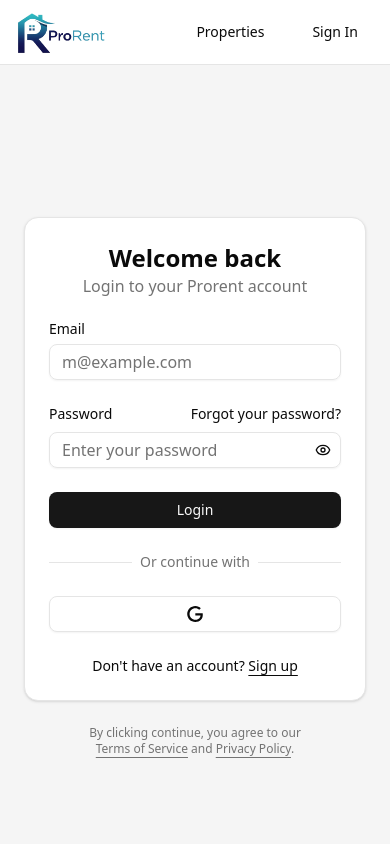
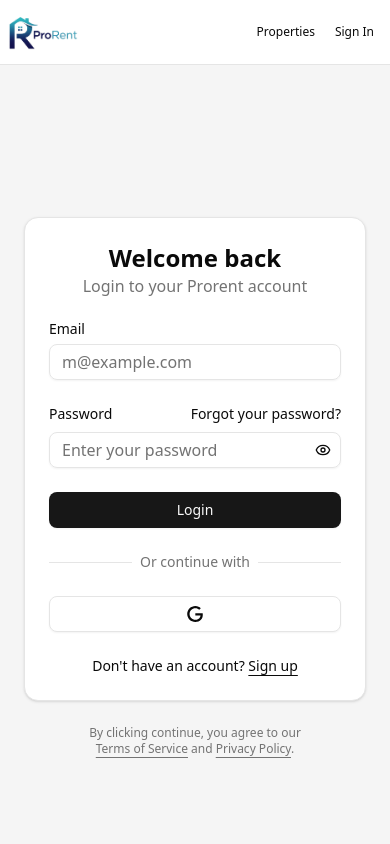
Before and after one commit to hanfriz/prorent_fe, a Next.js app: page /login in a window 390 px wide. Shown: the top 844 px of the page. Built offline with nearby package versions, Linux system fonts and the light colour scheme; no server answers.

Commit message:
feat: enhance UI components with improved styling and layout adjustments

```diff
--- a/src/app/globals.css
+++ b/src/app/globals.css
@@ -155,4 +155,13 @@
     line-clamp: 3;
     overflow: hidden;
   }
+
+  .scrollbar-hide {
+    -ms-overflow-style: none;
+    scrollbar-width: none;
+  }
+
+  .scrollbar-hide::-webkit-scrollbar {
+    display: none;
+  }
 }
--- a/src/components/header/Navigation.tsx
+++ b/src/components/header/Navigation.tsx
@@ -20,22 +20,28 @@ export default function Navigation() {
   };
   return (
     <nav className="border-b bg-white/80 backdrop-blur-sm sticky top-0 z-50">
-      <div className="max-w-7xl mx-auto px-4 sm:px-6 lg:px-8">
+      <div className="max-w-7xl mx-auto px-2 sm:px-4 lg:px-8">
         <div className="flex justify-between items-center h-16">
-          <div className="flex items-center">
+          <div className="flex items-center flex-shrink-0">
             <Image
               src="/prorent-logo-removebg-preview.png"
               alt="ProRent Logo"
-              width={90}
-              height={36}
-              className="mr-2 cursor-pointer"
+              width={70}
+              height={28}
+              className="sm:w-[90px] sm:h-[36px] cursor-pointer"
               onClick={() => router.push("/")}
             />
           </div>
-          <div className="flex items-center gap-4">
+          <div className="flex items-center gap-1 sm:gap-2 md:gap-4 overflow-x-auto scrollbar-hide">
             {/* Properties Link - Always visible */}
             <Link href="/properties">
-              <Button variant="ghost">Properties</Button>
+              <Button
+                variant="ghost"
+                size="sm"
+                className="px-2 sm:px-4 text-xs sm:text-sm whitespace-nowrap"
+              >
+                Properties
+              </Button>
             </Link>
 
             {isAuthenticated ? (
@@ -43,10 +49,22 @@ export default function Navigation() {
                 {user?.role === "OWNER" ? (
                   <>
                     <Link href="/dashboard">
-                      <Button variant="ghost">Dashboard</Button>
+                      <Button
+                        variant="ghost"
+                        size="sm"
+                        className="px-2 sm:px-4 text-xs sm:text-sm whitespace-nowrap"
+                      >
+                        Dashboard
+                      </Button>
                     </Link>
                     <Link href="/my-properties">
-                      <Button variant="ghost">My Properties</Button>
+                      <Button
+                        variant="ghost"
+                        size="sm"
+                        className="px-2 sm:px-4 text-xs sm:text-sm whitespace-nowrap"
+                      >
+                        <span>My </span>Properties
+                      </Button>
                     </Link>
                   </>
                 ) : (
@@ -54,29 +72,44 @@ export default function Navigation() {
                     <Link href="/profile">
                       <Button
                         variant="ghost"
-                        className="flex items-center gap-2"
+                        size="sm"
+                        className="flex items-center gap-1 px-2 sm:px-4 text-xs sm:text-sm whitespace-nowrap"
                       >
-                        <User className="h-4 w-4" />
-                        Profile
+                        <User className="h-3 w-3 sm:h-4 sm:w-4" />
+                        <span className="hidden sm:inline">Profile</span>
                       </Button>
                     </Link>
                     <Link href="/reservation/me">
-                      <Button variant="ghost">My Reservations</Button>
+                      <Button
+                        variant="ghost"
+                        size="sm"
+                        className="px-2 sm:px-4 text-xs sm:text-sm whitespace-nowrap"
+                      >
+                        <span className="hidden sm:inline">My </span>
+                        Reservations
+                      </Button>
                     </Link>
                   </>
                 )}
                 <Button
                   variant="ghost"
                   onClick={handleLogout}
-                  className="flex items-center gap-2"
+                  size="sm"
+                  className="flex items-center gap-1 px-2 sm:px-4 text-xs sm:text-sm whitespace-nowrap"
                 >
-                  <LogOut className="h-4 w-4" />
-                  Logout
+                  <LogOut className="h-3 w-3 sm:h-4 sm:w-4" />
+                  <span className="hidden sm:inline">Logout</span>
                 </Button>
               </>
             ) : (
               <Link href="/login">
-                <Button variant="ghost">Sign In</Button>
+                <Button
+                  variant="ghost"
+                  size="sm"
+                  className="px-2 sm:px-4 text-xs sm:text-sm whitespace-nowrap"
+                >
+                  Sign In
+                </Button>
               </Link>
             )}
           </div>
--- a/src/components/property/PropertyFilters.tsx
+++ b/src/components/property/PropertyFilters.tsx
@@ -132,7 +132,8 @@ export function PropertyFilters({ onSearch, loading }: PropertyFiltersProps) {
       </CardHeader>
       <CardContent className="space-y-4">
         {/* Basic Search */}
-        <div className="grid grid-cols-1 md:grid-cols-3 gap-4">
+        <div className="space-y-4">
+          {/* Search Keywords - Full Width */}
           <div>
             <Label htmlFor="search" className="mb-2 block">
               Search Keywords
@@ -144,8 +145,10 @@ export function PropertyFilters({ onSearch, loading }: PropertyFiltersProps) {
               onChange={(e) => handleInputChange("search", e.target.value)}
             />
           </div>
-          <div className="grid grid-cols-5 md:grid-cols-3 gap-4">
-            <div>
+
+          {/* City, Category, and Advanced Filters Button */}
+          <div className="flex flex-col md:flex-row gap-4">
+            <div className="">
               <Label htmlFor="city" className="mb-2 block">
                 City
               </Label>
@@ -165,7 +168,7 @@ export function PropertyFilters({ onSearch, loading }: PropertyFiltersProps) {
                 </SelectContent>
               </Select>
             </div>
-            <div>
+            <div className="">
               <Label htmlFor="category" className="mb-2 block">
                 Category
               </Label>
@@ -185,15 +188,15 @@ export function PropertyFilters({ onSearch, loading }: PropertyFiltersProps) {
                 </SelectContent>
               </Select>
             </div>
-            <div className="ml-8 justify-start items-end flex">
+            <div className="w-full md:w-48 flex items-end">
               <Button
                 variant="outline"
-                size="lg"
-                className="h-9"
+                size="default"
+                className="w-full"
                 onClick={() => setShowAdvancedFilters(!showAdvancedFilters)}
               >
                 <Filter className="h-4 w-4 mr-2" />
-                Advanced Filters
+                {showAdvancedFilters ? "Hide Filters" : "Advanced Filters"}
               </Button>
             </div>
           </div>
@@ -223,7 +226,7 @@ export function PropertyFilters({ onSearch, loading }: PropertyFiltersProps) {
               </div>
             </div>
 
-            <div className="grid grid-cols-1 md:grid-cols-4 gap-4">
+            <div className="grid grid-cols-1 sm:grid-cols-2 lg:grid-cols-4 gap-4">
               <div>
                 <Label htmlFor="minPrice" className="mb-2 block">
                   Min Price (IDR)
@@ -359,11 +362,12 @@ export function PropertyFilters({ onSearch, loading }: PropertyFiltersProps) {
         )}
 
         {/* Action Buttons */}
-        <div className="flex flex-col sm:flex-row gap-2 pt-4">
+        <div className="flex flex-col sm:flex-row gap-3 pt-4">
           <Button
             onClick={handleSearch}
             disabled={loading}
-            className="flex-1 sm:flex-none"
+            className="flex-1 sm:flex-none sm:min-w-[160px]"
+            size="default"
           >
             <Search className="h-4 w-4 mr-2" />
             {loading ? "Searching..." : "Search Properties"}
@@ -371,7 +375,8 @@ export function PropertyFilters({ onSearch, loading }: PropertyFiltersProps) {
           <Button
             variant="outline"
             onClick={handleReset}
-            className="flex-1 sm:flex-none"
+            className="flex-1 sm:flex-none sm:min-w-[120px]"
+            size="default"
           >
             <X className="h-4 w-4 mr-2" />
             Reset Filters
```
